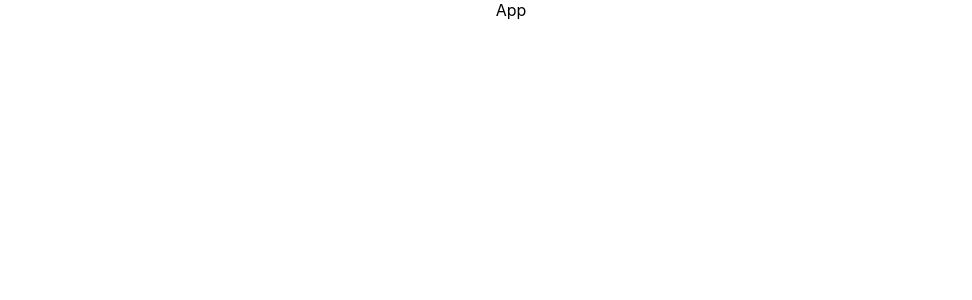
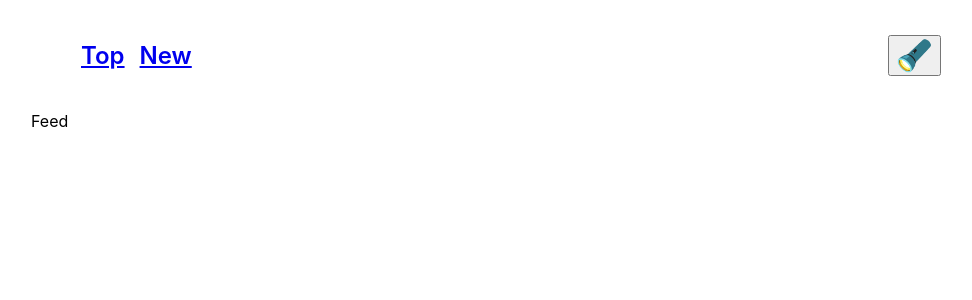
Before and after one commit to KajetanAugust/hacker-news-clone, a React (Create React App) app: page /feed/top in a window 1280 px wide. Shown: the top 300 px of the page, without its empty margins (129-1101 px from the left). Built offline with nearby package versions, Linux system fonts and the light colour scheme.

Commit message:
feat: added context in app component, created basic nav with functionality
App is now a content provider. It passes theme state and toggleTheme function for switching between dark and light theme.

Nav component has theme switch now and links for showing top feed and newest feed.

```diff
--- a/package.json
+++ b/package.json
@@ -8,6 +8,7 @@
     "@testing-library/user-event": "^12.1.10",
     "react": "^17.0.1",
     "react-dom": "^17.0.1",
+    "react-router-dom": "^5.2.0",
     "react-scripts": "4.0.1",
     "web-vitals": "^0.2.4"
   },
--- a/public/index.html
+++ b/public/index.html
@@ -24,7 +24,7 @@
       work correctly both with client-side routing and a non-root public URL.
       Learn how to configure a non-root public URL by running `npm run build`.
     -->
-    <title>React App</title>
+    <title>React Feed</title>
   </head>
   <body>
     <noscript>You need to enable JavaScript to run this app.</noscript>
--- a/src/App.css
+++ b/src/App.css
@@ -1,38 +1,44 @@
-.App {
-  text-align: center;
+body {
+  width: 75%;
+  margin:auto;
 }
 
-.App-logo {
-  height: 40vmin;
-  pointer-events: none;
+.light {
+  background-color: white;
+  color: black;
 }
 
-@media (prefers-reduced-motion: no-preference) {
-  .App-logo {
-    animation: App-logo-spin infinite 20s linear;
-  }
+.space-between {
+  display: flex;
+  justify-content: space-between;
+  align-items: center;
 }
 
-.App-header {
-  background-color: #282c34;
-  min-height: 100vh;
+.row {
   display: flex;
-  flex-direction: column;
-  align-items: center;
-  justify-content: center;
-  font-size: calc(10px + 2vmin);
+  flex-direction: row;
+}
+
+nav {
+  padding-top: 25px;
+  padding-bottom: 25px;
+  margin: auto 50px;
+}
+
+nav ul {
+  padding: 0;
+}
+
+nav li {
+  text-decoration: none;
+  list-style-type: none;
+  margin-right: 15px;
+  margin-left: 0;
+  font-weight: 600;
+  font-size: 1.5rem;
+}
+
+.dark {
+  background-color: black;
   color: white;
 }
-
-.App-link {
-  color: #61dafb;
-}
-
-@keyframes App-logo-spin {
-  from {
-    transform: rotate(0deg);
-  }
-  to {
-    transform: rotate(360deg);
-  }
-}
--- a/src/components/App.js
+++ b/src/components/App.js
@@ -1,12 +1,48 @@
-import logo from '../logo.svg';
-import '../App.css';
+import React from 'react'
 
-function App() {
-  return (
-    <div className="App">
-      App
-    </div>
-  );
+import '../App.css'
+
+import { BrowserRouter as Router, Route, Switch, Redirect } from 'react-router-dom'
+import { ThemeProvider } from "../contexts/theme";
+
+import Feed from "./Feed";
+import Nav from "./Nav";
+
+
+class App extends React.Component {
+
+    state={
+        theme: 'light',
+        toggleTheme: () => {
+            this.setState(({ theme }) => ({
+                theme: theme === 'light' ? 'dark' : 'light'
+            }))
+        }
+    }
+
+    render() {
+        return(
+            <Router>
+                <ThemeProvider value={this.state}>
+                    <div className={this.state.theme}>
+                        <div className='container'>
+                            <Nav />
+                            <Switch>
+                                <Route exact path='/'>
+                                    <Redirect to='/feed/top'/>
+                                </Route>
+                                <Route exact path='/feed/top' component={Feed}/>
+                                <Route exact path='/feed/new' component={Feed}/>
+                            </Switch>
+
+                        </div>
+                    </div>
+
+                </ThemeProvider>
+            </Router>
+        )
+    }
 }
 
-export default App;
+
+export default App
--- /dev/null
+++ b/src/components/Feed.js
@@ -0,0 +1,12 @@
+import logo from '../logo.svg';
+
+
+function Feed() {
+  return (
+    <div className="App">
+      Feed
+    </div>
+  );
+}
+
+export default Feed;
--- /dev/null
+++ b/src/components/Nav.js
@@ -0,0 +1,30 @@
+import React from 'react'
+import { ThemeConsumer } from "../contexts/theme";
+import { NavLink } from "react-router-dom";
+
+export default function Nav () {
+    return(
+        <ThemeConsumer>
+            {({ theme, toggleTheme }) => (
+                <nav className='row space-between'>
+                    <ul className='row space-between'>
+                        <li>
+                            <NavLink to='/feed/top'>Top</NavLink>
+                        </li>
+                        <li>
+                            <NavLink to='/feed/new'>New</NavLink>
+                        </li>
+
+                    </ul>
+                    <button
+                        style={{fontSize: 30}}
+                        onClick={toggleTheme}
+                    >
+                        {theme === 'light' ? '🔦' : '💡'}
+                    </button>
+                </nav>
+            )}
+        </ThemeConsumer>
+
+    )
+}
--- /dev/null
+++ b/src/contexts/theme.js
@@ -0,0 +1,6 @@
+import React from 'react'
+
+const { Consumer, Provider } = React.createContext()
+
+export const ThemeConsumer = Consumer
+export const ThemeProvider = Provider
--- a/src/index.js
+++ b/src/index.js
@@ -1,8 +1,9 @@
 import React from 'react';
 import ReactDOM from 'react-dom';
+import reportWebVitals from './reportWebVitals';
+
 import './index.css';
-import App from './components/App';
-import reportWebVitals from './reportWebVitals';
+import App from "./components/App";
 
 ReactDOM.render(
   <React.StrictMode>
```
Also changed, not shown: 2 other files (tests, documents, lock files or other folders).
